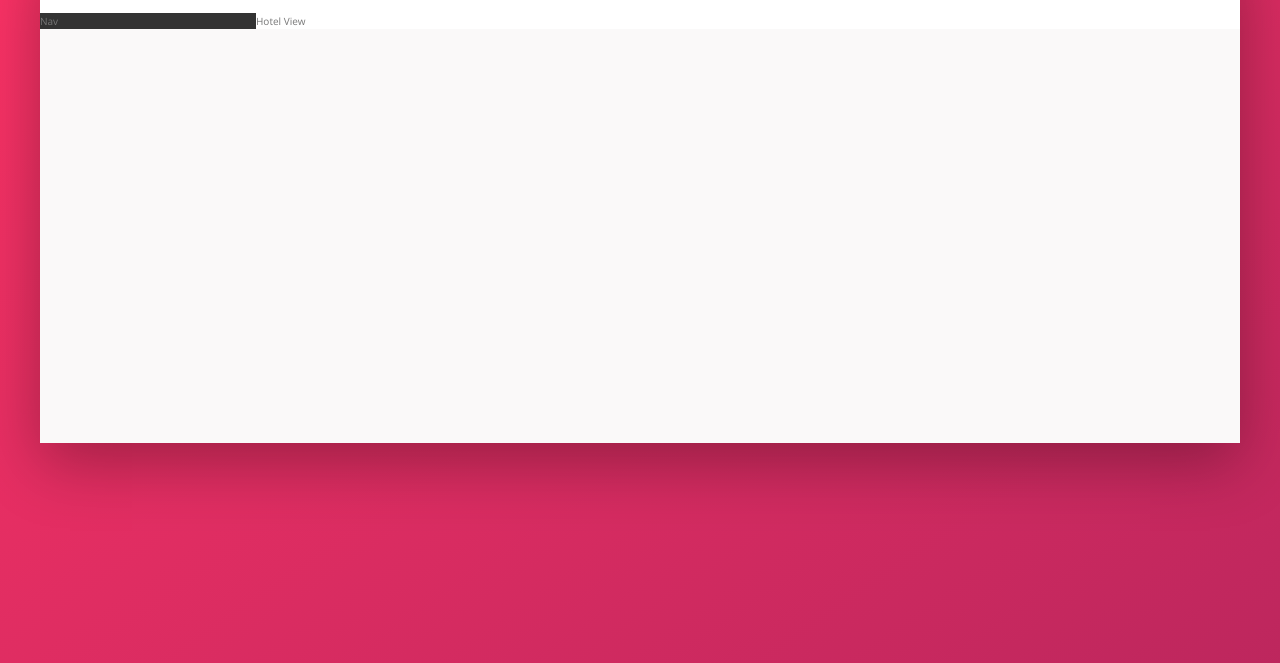
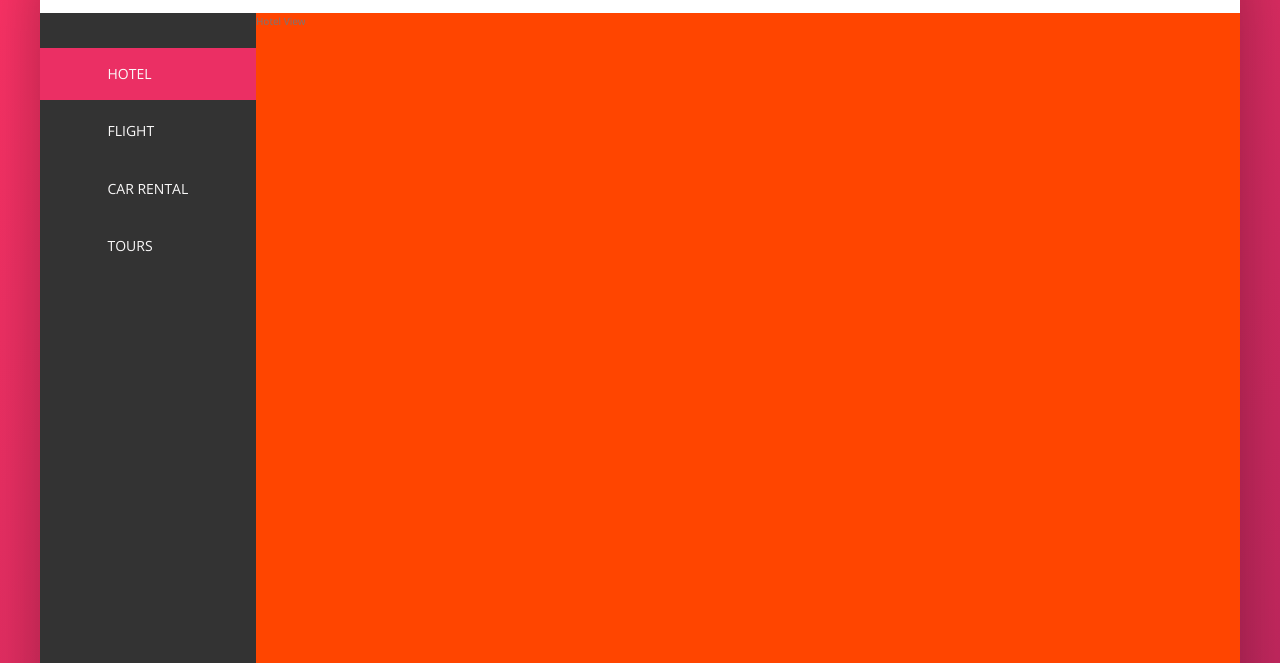
Before and after one commit to AngelCruzL/trillo, a website: page index.html in a window 1280 px wide. Shown: the part 137-800 px from the top of the page. Drawn offline with nearby package versions, Linux system fonts and the light colour scheme.

Commit message:
Buiding the Navigation

```diff
--- a/index.html
+++ b/index.html
@@ -52,7 +52,49 @@
         </nav>
       </header>
       <div class="content">
-        <nav class="sidebar">Nav</nav>
+        <nav class="sidebar">
+          <ul class="side-nav">
+            <li class="side-nav__item side-nav__item--active">
+              <a href="#" class="side-nav__link">
+                <svg class="side-nav__icon">
+                  <use xlink:href='img/sprite.svg#icon-home'></use>
+                </svg>
+                <span>Hotel</span>
+              </a>
+            </li>
+
+            <li class="side-nav__item">
+              <a href="#" class="side-nav__link">
+                <svg class="side-nav__icon">
+                  <use xlink:href='img/sprite.svg#icon-aircraft-take-off'></use>
+                </svg>
+                <span>Flight</span>
+              </a>
+            </li>
+
+            <li class="side-nav__item">
+              <a href="#" class="side-nav__link">
+                <svg class="side-nav__icon">
+                  <use xlink:href='img/sprite.svg#icon-key'></use>
+                </svg>
+                <span>Car Rental</span>
+              </a>
+            </li>
+
+            <li class="side-nav__item">
+              <a href="#" class="side-nav__link">
+                <svg class="side-nav__icon">
+                  <use xlink:href='img/sprite.svg#icon-map'></use>
+                </svg>
+                <span>Tours</span>
+              </a>
+            </li>
+          </ul>
+
+          <div class="legal">
+            &copy; 2020 by Trillo. All rights reserved
+          </div>
+        </nav>
         <main class="hotel-view">Hotel View</main>
       </div>
     </div>
--- a/sass/_components.scss
+++ b/sass/_components.scss
@@ -32,13 +32,13 @@
 			background-color: var(--color-grey-light-3);
 		}
 
-    &::--webkit-input-placeholder{
+		&::--webkit-input-placeholder {
 			font-weight: 100;
-        color: var(--color-grey-light-4)
+			color: var(--color-grey-light-4);
 		}
 	}
 
-&:__input:focus + &:__buton{
+	&__input:focus + &__buton {
 		background-color: var(--color-grey-light-3);
 	}
 
@@ -94,7 +94,7 @@
 	}
 
 	&__notification {
-    font-size: .8rem;
+		font-size: 0.8rem;
 		height: 1.75rem;
 		width: 1.75rem;
 		border-radius: 50%;
@@ -109,11 +109,81 @@
 		align-items: center;
 	}
 
-
 	&__user-photo {
 		height: 3.75rem;
 		border-radius: 50%;
 		margin-right: 1rem;
 	}
+}
 
+//
+
+/*  Side Navigation  */
+.side-nav {
+	font-size: 1.4rem;
+	list-style: none;
+	margin-top: 3.5rem;
+
+	&__item {
+		position: relative;
+
+		&:not(:last-child) {
+			margin-bottom: 0.5rem;
 		}
+	}
+
+	&__item::before {
+		content: "";
+		position: absolute;
+		top: 0;
+		left: 0;
+		height: 100%;
+		width: 3px;
+		background-color: var(--color-primary);
+		transform: scaleY(0);
+		// transform-origin: bottom;
+		transition: transform 0.2s, width 0.4s cubic-bezier(1, 0, 0, 1) 0.2s,
+			background-color 0.1s;
+	}
+
+	&__item:hover::before,
+	&__item--active::before {
+		transform: scaleY(1);
+		width: 100%;
+	}
+
+	&__item:active::before {
+		background-color: var(--color-primary-light);
+	}
+
+	&__link:link,
+	&__link:visited {
+		color: var(--color-grey-light-1);
+		text-decoration: none;
+		text-transform: uppercase;
+		display: block;
+		padding: 1.5rem 3rem;
+		position: relative;
+		z-index: 2;
+
+		display: flex;
+		align-items: center;
+	}
+
+	&__icon {
+		width: 1.75rem;
+		height: 1.75rem;
+		margin-right: 2rem;
+		fill: currentColor;
+	}
+}
+
+//
+
+/*  Legal  */
+.legal {
+	font-size: 1.2rem;
+	color: var(--color-grey-light-4);
+	text-align: center;
+	padding: 2.5rem;
+}
--- a/sass/_layout.scss
+++ b/sass/_layout.scss
@@ -26,10 +26,16 @@
   background-color: var(--color-grey-dark-1);
 
   flex: 0 0 18%;
+  display: flex;
+  flex-direction: column;
+  justify-content: space-between;
 }
 
 .hotel-view {
   background-color: #fff;
 
+  background-color: orangered;
+  height: 80rem;
+
   flex: 1;
 }
```
Also changed, not shown: css/style.css. Lines whose indentation alone changed are shown as unchanged.
